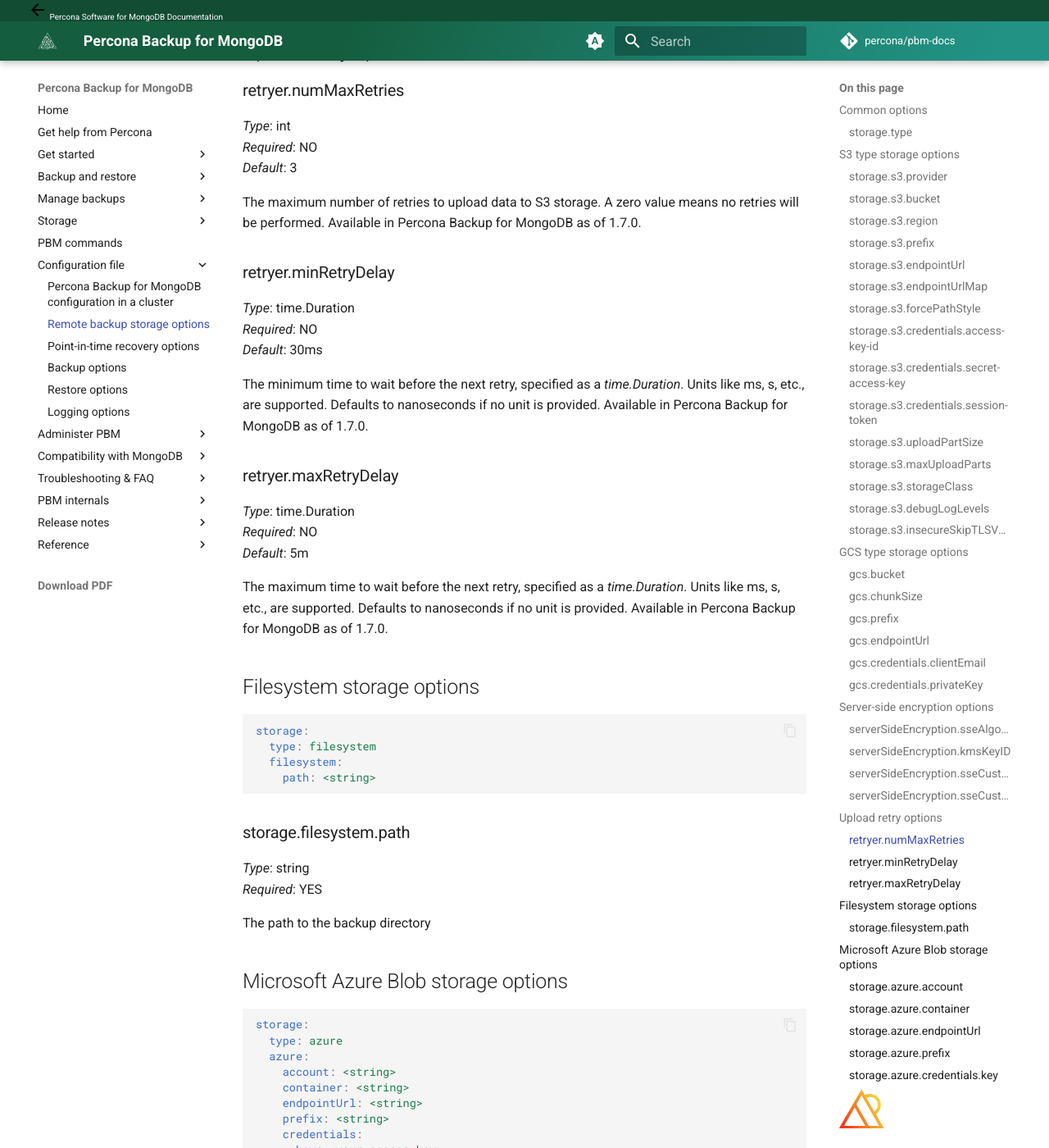
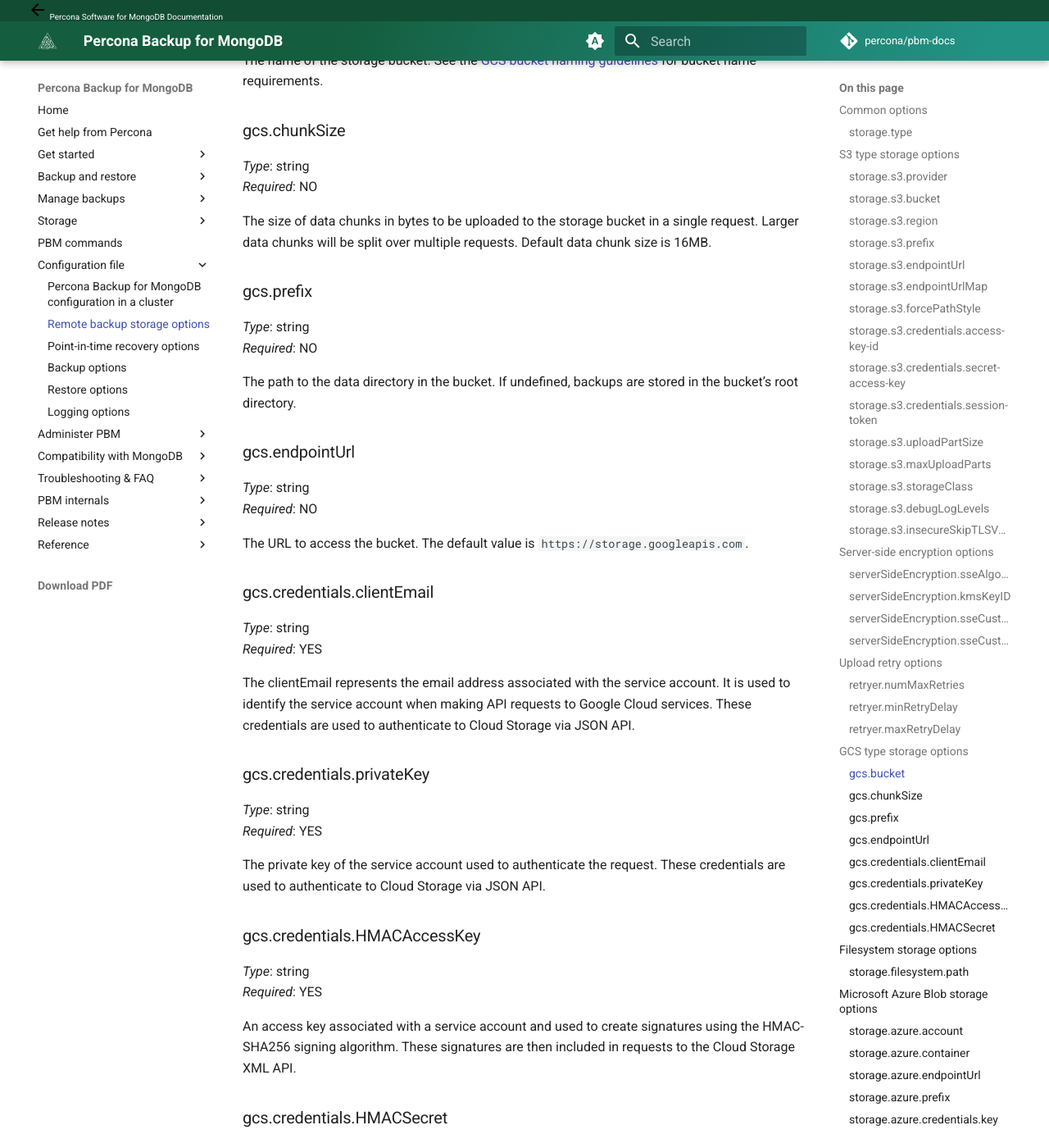
Before and after one commit to percona/pbm-docs, an MkDocs documentation site: the page built from docs/reference/configuration-options.md, in a window 1280 px wide and 1400 px high, scrolled down 6782 px. Shown: the whole window at 82% size. Built offline with MkDocs 1.6.1 and Material for MkDocs 9.7.7, drawn with Linux system fonts in a browser that asks for light colours; nearby versions of some CDN libraries; comment, search, counter and statistics services are not loaded; some of the changed text lies outside the part shown.

Commit message:
PBM-1498 Documented HMAC credentials in config file reference
modified:   docs/reference/configuration-options.md

````diff
--- a/docs/reference/configuration-options.md
+++ b/docs/reference/configuration-options.md
@@ -175,50 +175,6 @@
 
     Use this option with caution as it might leave a hole for man-in-the-middle attacks.
 
-## GCS type storage options
-
-### gcs.bucket
-
-*Type*: string <br>
-*Required*: YES
-
-The name of the storage bucket. See the [GCS bucket naming guidelines](https://cloud.google.com/storage/docs/naming-buckets#requirements) for bucket name requirements.
-
-### gcs.chunkSize
-
-*Type*: string <br>
-*Required*: NO
-
-The size of data chunks in bytes to be uploaded to the storage bucket in a single request. Larger data chunks will be split over multiple requests. Default data chunk size is 16MB.
-
-### gcs.prefix
-
-*Type*: string <br>
-*Required*: NO
-
-The path to the data directory in the bucket. If undefined, backups are stored in the bucket's root directory.
-
-### gcs.endpointUrl
-
-*Type*: string <br>
-*Required*: NO
-
-The URL to access the bucket. The default value is `https://storage.googleapis.com`.
-
-### gcs.credentials.clientEmail
-
-*Type*: string <br>
-*Required*: YES
-
-The clientEmail represents the email address associated with the service account. It is used to identify the service account when making API requests to Google Cloud services.
-
-### gcs.credentials.privateKey
-
-*Type*: string <br>
-*Required*: YES
-
-The private key of the service account used to authenticate the request.
-
 
 ## Server-side encryption options
 
@@ -279,6 +235,78 @@
 *Default*: 5m
 
 The maximum time to wait before the next retry, specified as a *time.Duration*. Units like ms, s, etc., are supported. Defaults to nanoseconds if no unit is provided. Available in Percona Backup for MongoDB as of 1.7.0.
+
+## GCS type storage options
+
+```yaml
+storage:
+ type: gcs
+ gcs:
+    bucket: pbm-testing
+    chunkSize: 16777216
+    prefix: pbm/test
+    credentials:
+      clientEmail: <your-client-email-here>
+      privateKey: <your-private-key-here>
+      HMACAccessKey: <your-HMAC-key-here>
+      HMACSecret: <your-HMAC-secret-here>
+```
+
+### gcs.bucket
+
+*Type*: string <br>
+*Required*: YES
+
+The name of the storage bucket. See the [GCS bucket naming guidelines](https://cloud.google.com/storage/docs/naming-buckets#requirements) for bucket name requirements.
+
+### gcs.chunkSize
+
+*Type*: string <br>
+*Required*: NO
+
+The size of data chunks in bytes to be uploaded to the storage bucket in a single request. Larger data chunks will be split over multiple requests. Default data chunk size is 16MB.
+
+### gcs.prefix
+
+*Type*: string <br>
+*Required*: NO
+
+The path to the data directory in the bucket. If undefined, backups are stored in the bucket's root directory.
+
+### gcs.endpointUrl
+
+*Type*: string <br>
+*Required*: NO
+
+The URL to access the bucket. The default value is `https://storage.googleapis.com`.
+
+### gcs.credentials.clientEmail
+
+*Type*: string <br>
+*Required*: YES
+
+The clientEmail represents the email address associated with the service account. It is used to identify the service account when making  API requests to Google Cloud services. These credentials are used to authenticate to Cloud Storage via JSON API.
+
+### gcs.credentials.privateKey
+
+*Type*: string <br>
+*Required*: YES
+
+The private key of the service account used to authenticate the request. These credentials are used to authenticate to Cloud Storage via JSON API.
+
+### gcs.credentials.HMACAccessKey
+
+*Type*: string <br>
+*Required*: YES
+
+An access key associated with a service account and used to create signatures using the HMAC-SHA256 signing algorithm. These signatures are then included in requests to the Cloud Storage XML API.
+
+### gcs.credentials.HMACSecret
+
+*Type*: string <br>
+*Required*: YES
+
+A 40-character Base-64 encoded string that is linked to a specific HMAC access key. This secret is used to create signatures to authenticate users in the Cloud Storage via XML API.
 
 ## Filesystem storage options
 
````
